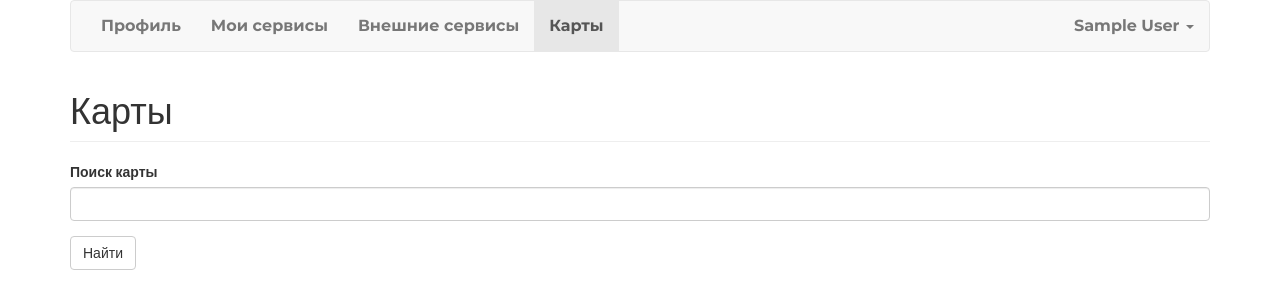
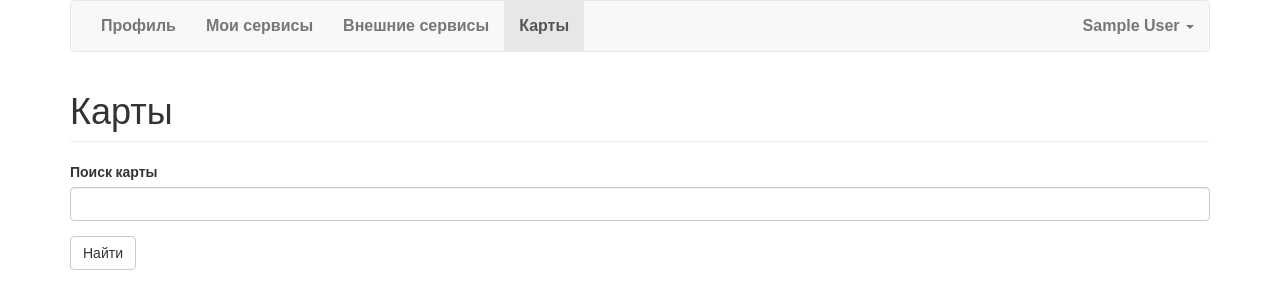
Before and after one commit to ExecutionLLC/cross_transaction_system, a React (Create React App) app in the folder frontend/: page /cards in a window 1280 px wide. Shown: the top 308 px of the page. Built offline with nearby package versions, Linux system fonts and the light colour scheme; sample sign-in values are in the browser's storage.

Commit message:
Шрифты для navbar

```diff
--- a/frontend/src/Components/Navigation.css
+++ b/frontend/src/Components/Navigation.css
@@ -3,6 +3,7 @@
 }
 
 .navbar a {
-  font-family: Montserrat-Bold;
+  font-family: Arial, Helvetica, sans-serif;
+  font-weight: bold;
   font-size: 16px;
 }
```
